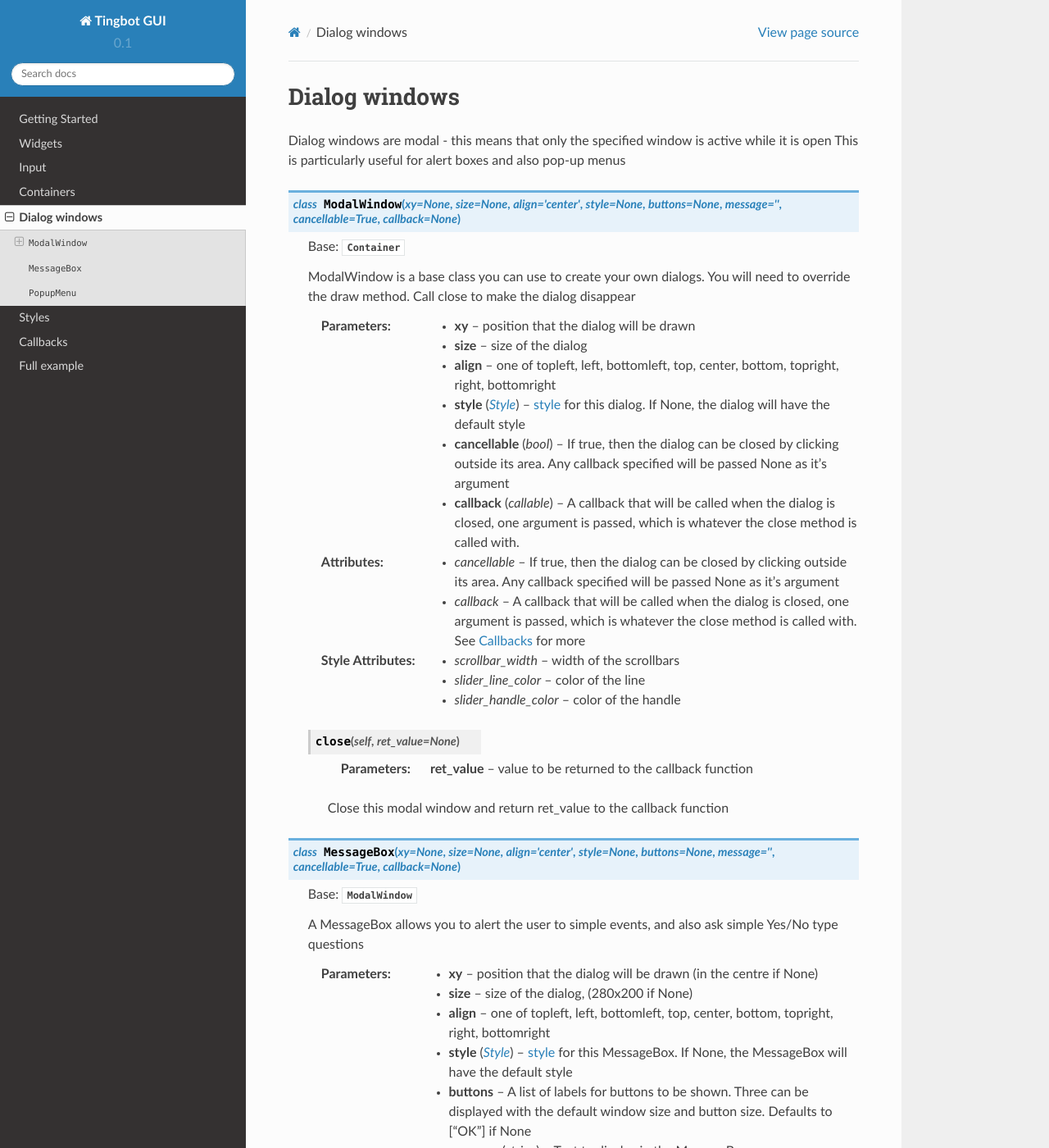
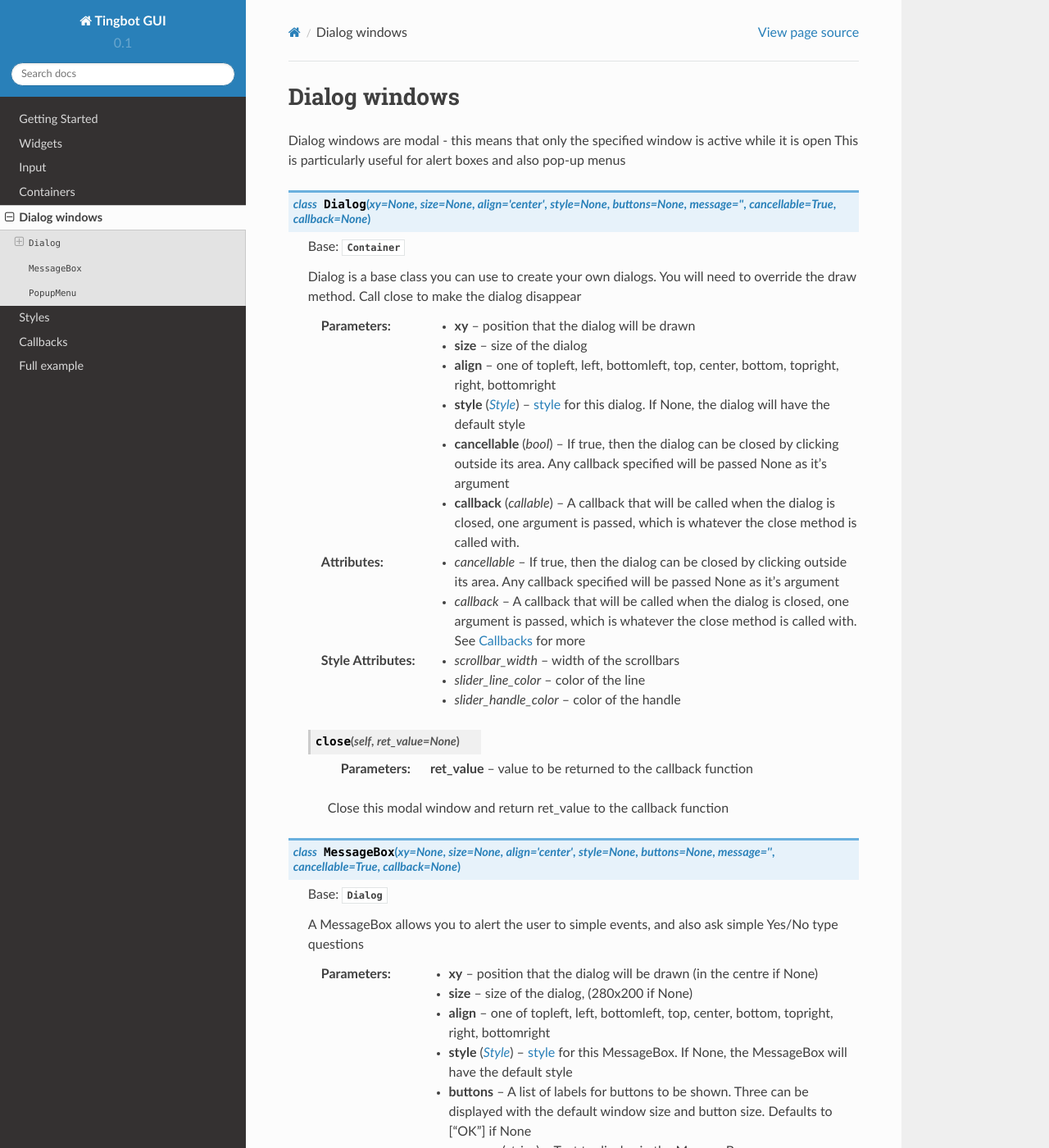
Before and after one commit to furbrain/tingbot-gui, a Sphinx documentation site: the page built from docs/dialogs.rst, in a window 1280 px wide and 1400 px high. Shown: the whole window at 82% size. Built offline with Sphinx 7.4.7 and the Read the Docs theme 2.0.0, drawn with Linux system fonts in a browser that asks for light colours; the version number is read from the project's files by our own code.

Commit message:
Refactor ModalWindow -> Dialog

```diff
--- a/docs/dialogs.rst
+++ b/docs/dialogs.rst
@@ -4,12 +4,12 @@ Dialog windows
 Dialog windows are modal - this means that only the specified window is active while it is open
 This is particularly useful for alert boxes and also pop-up menus
 
-.. py:class:: ModalWindow(xy=None, size=None, align="center", style=None, \
+.. py:class:: Dialog(xy=None, size=None, align="center", style=None, \
                           buttons=None, message="", cancellable=True, callback=None)
 
     Base: :class:`Container`
 
-    ModalWindow is a base class you can use to create your own dialogs. You will need to
+    Dialog is a base class you can use to create your own dialogs. You will need to
     override the draw method. Call close to make the dialog disappear
 
     :param xy: position that the dialog will be drawn
@@ -44,7 +44,7 @@ This is particularly useful for alert boxes and also pop-up menus
 .. py:class:: MessageBox(xy=None, size=None, align="center", style=None,\
                          buttons=None, message="", cancellable=True, callback=None)
 
-    Base: :class:`ModalWindow`
+    Base: :class:`Dialog`
 
     A MessageBox allows you to alert the user to simple events, and also ask simple Yes/No type questions
 
@@ -93,7 +93,7 @@ This is particularly useful for alert boxes and also pop-up menus
 
 .. py:class:: PopupMenu(xy, style=None, cancellable=True, menu_items=None, button_size=None)
 
-    Base: :class:`ModalWindow`
+    Base: :class:`Dialog`
 
     A PopupMenu (also known as a context menu) allows you to present the user with a menu
 
--- a/docs/input.rst
+++ b/docs/input.rst
@@ -5,7 +5,7 @@ There are two widgets that can be used to enter text, and one dialog
 
 .. py:class:: Keyboard(label, text="", style=None, callback=None)
 
-    Base: :class:`ModalWindow`
+    Base: :class:`Dialog`
 
     This dialog box allows you to enter text using an on-screen keyboard. It has
     lower case, upper case, number and symbols screen. There is a button to add emojis,
--- a/tingbot_gui/__init__.py
+++ b/tingbot_gui/__init__.py
@@ -10,7 +10,7 @@ from .container import Container, Panel, get_root_widget
 from .scrollarea import ScrollArea
 from .notebook import NoteBook
 
-from .dialog import ModalWindow, MessageBox, message_box
+from .dialog import Dialog, MessageBox, message_box
 from .popupmenu import PopupMenu, PopupButton
 from .style import Style, get_default_style
 from .keyboard import Keyboard
```
Also changed, not shown: 3 other files.
